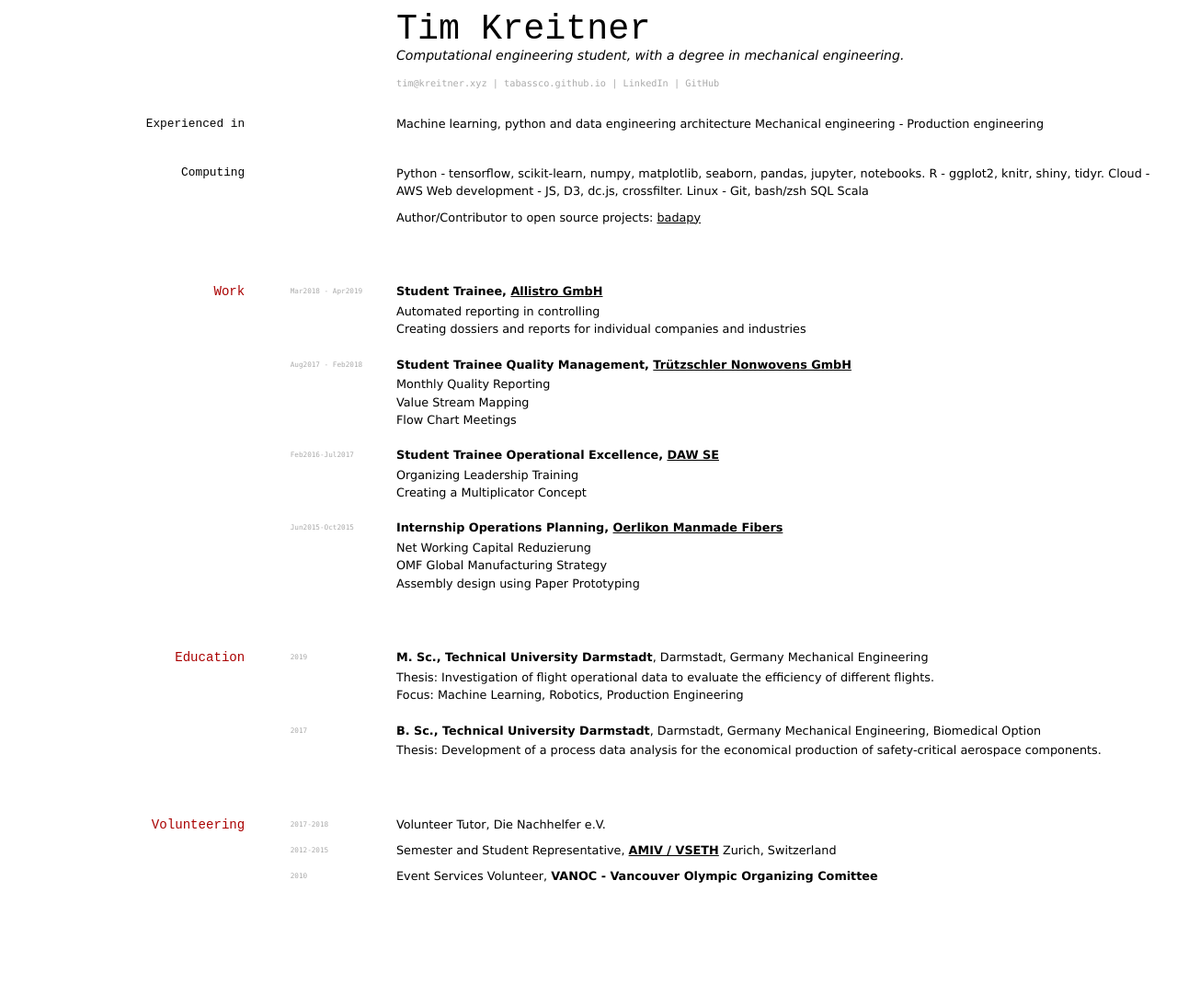
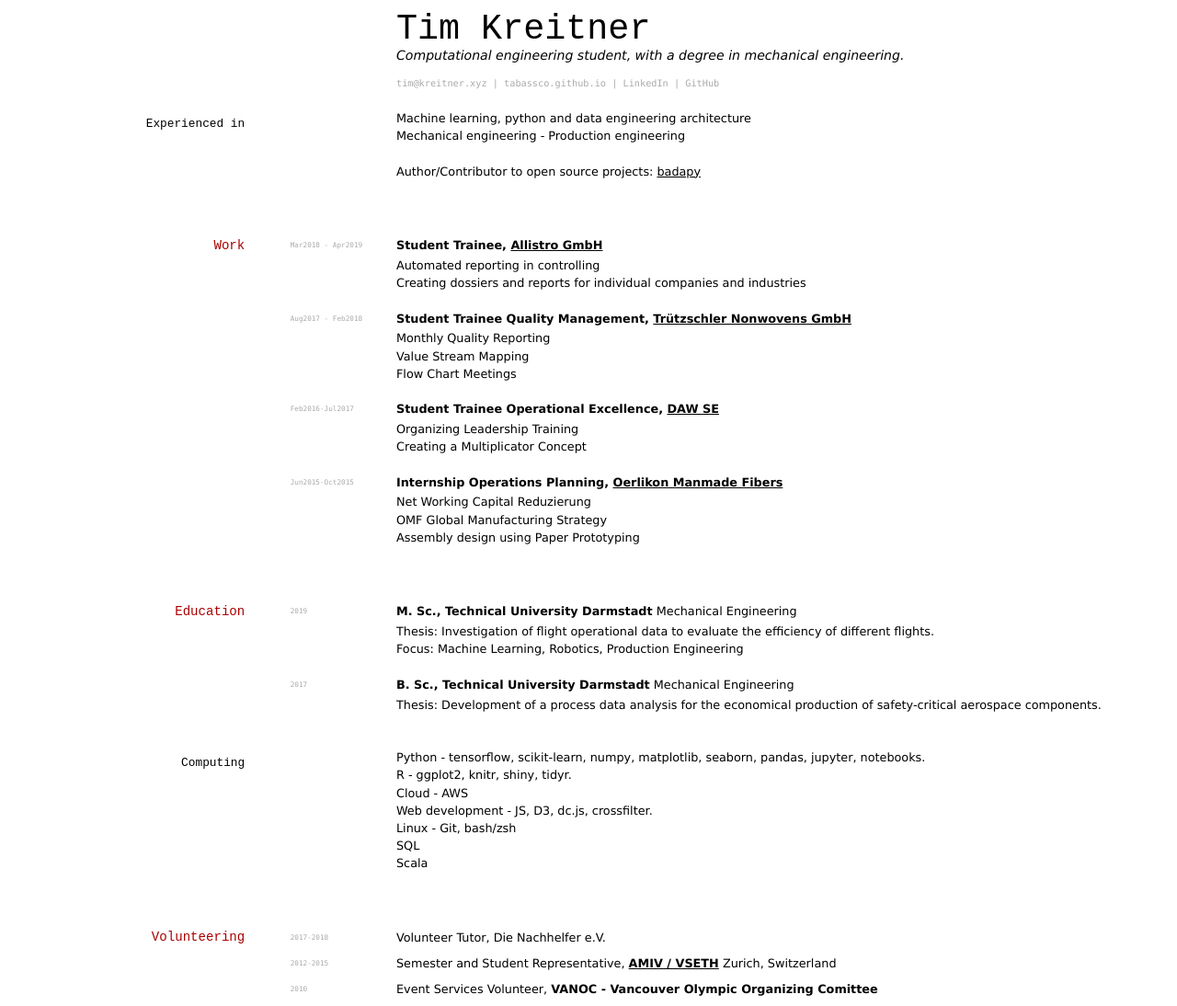
Before and after one commit to tabassco/timscv, a Jekyll site: the page built from index.md, in a window 1280 px wide. Shown: the whole page at 92% size. Built offline with Jekyll 4.4.1, drawn with Linux system fonts in a browser that asks for light colours; before the commit the page ends 972 px from its top, so only the background shows below that; part of the change alters nothing that is shown.

Commit message:
trying the index

```diff
--- a/index.md
+++ b/index.md
@@ -7,36 +7,16 @@ Computational engineering student, with a degree in mechanical engineering.
 
 <div id="webaddress">
 <a href="tim@kreitner.xyz">tim@kreitner.xyz</a>
-
 | <a href="http://tabassco.github.io">tabassco.github.io</a>
 | <a href="https://www.linkedin.com/in/tim-kreitner-93632376/">LinkedIn</a>
 | <a href="http://github.com/tabassco">GitHub</a>
 </div>
 
-<!-- notable accomplishments - ie. projects completed
-
-link.opentargets.io
-library-beam
-www.targetvalidation.org
-pnas paper
-microbiome analysis for finch/seres
- -->
-
 ### Experienced in
 
-Machine learning, python and data engineering architecture
-Mechanical engineering - Production engineering
+- Machine learning, python and data engineering architecture
+- Mechanical engineering - Production engineering
 
-
-### Computing
-
-Python - tensorflow, scikit-learn, numpy, matplotlib, seaborn, pandas, jupyter, notebooks.
-R - ggplot2, knitr, shiny, tidyr.
-Cloud - AWS
-Web development - JS, D3, dc.js, crossfilter.
-Linux - Git, bash/zsh
-SQL
-Scala
 
 Author/Contributor to open source projects: [badapy](https://github.com/tabassco/badapy)
 
@@ -75,18 +55,28 @@ __Internship Operations Planning, [Oerlikon Manmade Fibers](https://www.oerlikon
 ## Education
 
 `2019`
-__M. Sc., Technical University Darmstadt__, Darmstadt, Germany
+__M. Sc., Technical University Darmstadt__
 Mechanical Engineering
 
 - Thesis: Investigation of flight operational data to evaluate the efficiency of different flights.
 - Focus: Machine Learning, Robotics, Production Engineering
 
 `2017`
-__B. Sc., Technical University Darmstadt__, Darmstadt, Germany
-Mechanical Engineering, Biomedical Option
+__B. Sc., Technical University Darmstadt__
+Mechanical Engineering
 
 - Thesis: Development of a process data analysis for the economical production of safety-critical aerospace components.
 
+
+### Computing
+
+- Python - tensorflow, scikit-learn, numpy, matplotlib, seaborn, pandas, jupyter, notebooks.
+- R - ggplot2, knitr, shiny, tidyr.
+- Cloud - AWS
+- Web development - JS, D3, dc.js, crossfilter.
+- Linux - Git, bash/zsh
+- SQL
+- Scala
 
 ## Volunteering
 `2017-2018`
```
